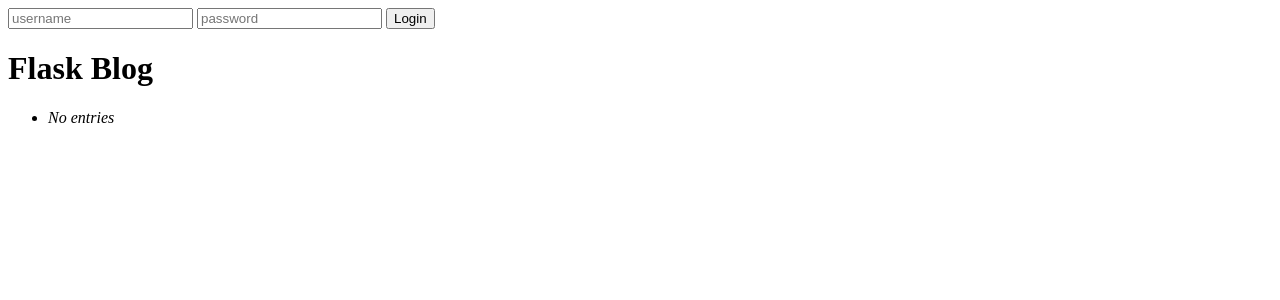
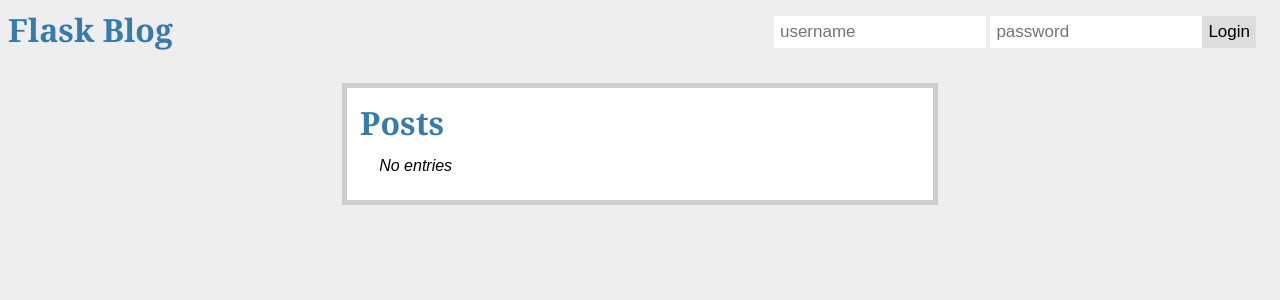
Before and after one commit to andrewjprice/flask-blog, a Flask app: page / in a window 1280 px wide. Shown: the top 300 px of the page. Run offline with Flask 2, Linux system fonts and the light colour scheme; data that the repository does not hold is empty.

Commit message:
add styles

```diff
--- /dev/null
+++ b/static/style.css
@@ -0,0 +1,119 @@
+body {
+    font-family: sans-serif;
+    background: #eee;
+}
+
+a, h1, h2 {
+    color: #377BA8;
+}
+
+h1, h2 {
+    font-family: 'Georgia', serif;
+    margin: 0;
+}
+
+h2 {
+    font-size: 1.2em;
+}
+
+.page {
+    margin: 2em auto;
+    width: 35em;
+    border: 5px solid #ccc;
+    padding: 0.8em;
+    background: white;
+}
+
+.posts {
+    list-style: none;
+    margin: 0;
+    padding: 0;
+}
+
+.posts li {
+    margin: 0.8em 1.2em;
+}
+
+.posts li h2 {
+    margin-left: -1em;
+}
+
+.post_form {
+    font-size: 0.9em;
+    border-bottom: 1px solid #ccc;
+    margin: 2em auto;
+    width: 35em;
+    padding: 0.8em;
+}
+
+.post_form dl {
+    font-weight: bold;
+}
+
+.flash {
+    background: #CEE5F5;
+    padding: 0.5em;
+    border: 1px solid #AACBE2;
+}
+
+.error {
+    background: #F0D6D6;
+    padding: 0.5em;
+}
+
+/* Nav */
+
+.nav {
+    overflow: hidden;
+}
+
+.nav h1 {
+    float: left;
+}
+
+.nav .login, .nav .logout{
+    float: right;
+}
+
+.nav .logout a {
+    text-decoration: none;
+}
+
+.nav input[type=text] {
+    padding: 6px;
+    margin-top: 8px;
+    font-size: 17px;
+    border: none;
+    width: 200px;
+}
+
+.nav .login input[type=submit] {
+    float: right;
+    padding: 6px;
+    margin-top: 8px;
+    margin-right: 16px;
+    background: #ddd;
+    font-size: 17px;
+    border: none;
+    cursor: pointer;
+}
+
+/* Add responsiveness - On small screens, display the navbar vertically instead of horizontally */
+@media screen and (max-width: 600px) {
+    .nav .login {
+      float: none;
+    }
+    .nav a, .nav input[type=text], .nav .login input[type=submit] {
+      float: none;
+      display: block;
+      text-align: left;
+      width: 100%;
+      margin: 0;
+      padding: 14px;
+    }
+    .nav input[type=text] {
+      border: 1px solid #ccc;
+    }
+}
+
+/* Nav */
--- a/templates/index.html
+++ b/templates/index.html
@@ -2,9 +2,11 @@
 <html>
 <head>
   <title>FlaskBlog</title>
+  <link rel="stylesheet" type="text/css" href="{{ url_for('static', filename='style.css') }}">
 </head>
 <body>
   <div class="nav">
+    <h1>Flask Blog</h1>
     {% if not session.logged_in %}
       <div class="login">
         <form action="{{ url_for('login') }}" method="post">
@@ -15,7 +17,7 @@
       </div>
     {% else %}
       <div class="logout">
-        <a href="{{ url_for('logout') }}">log out</a>
+        <a href="{{ url_for('logout') }}">logout</a>
       </div>
     {% endif %}
   </div>
@@ -26,7 +28,8 @@
   {% block body %}{% endblock %}
 
   {% if session.logged_in %}
-    <form action="{{ url_for('create') }}" method="post">
+    <form action="{{ url_for('create') }}" method="post" class="post_form">
+      <h1>Add Posts</h1>
       <dl>
         <dt>Title:</dt>
         <dd><input type="text" size="30" name="title"></dd>
@@ -37,9 +40,9 @@
     </form>
   {% endif %}
 
-  <div>
-    <h1>Flask Blog</h1>
-    <ul>
+  <div class="page">
+    <h1>Posts</h1>
+    <ul class="posts">
       {% for post in posts %}
         <li><h2>{{ post.title }}</h2>{{ post.body|safe }}</li>
       {% else %}
```
Also changed, not shown: blog.db.
